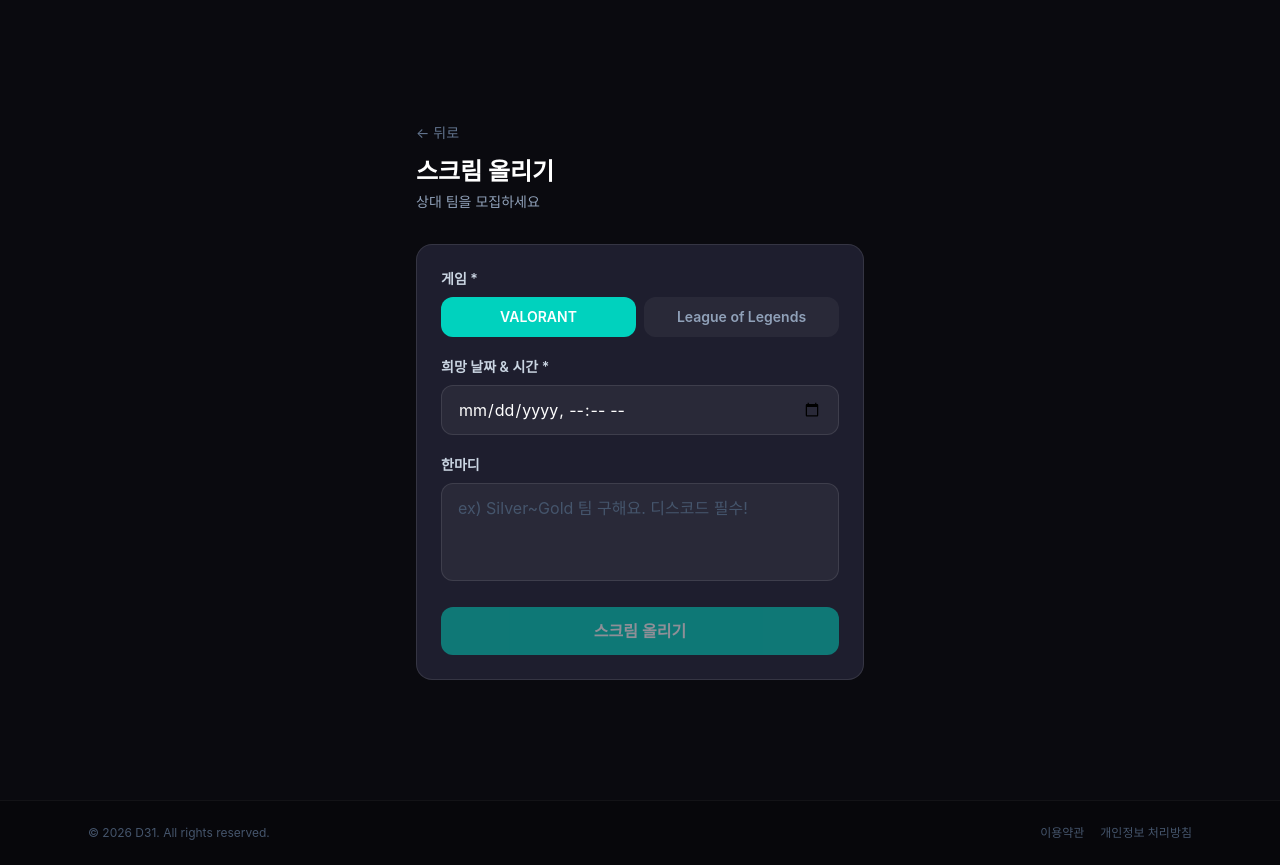
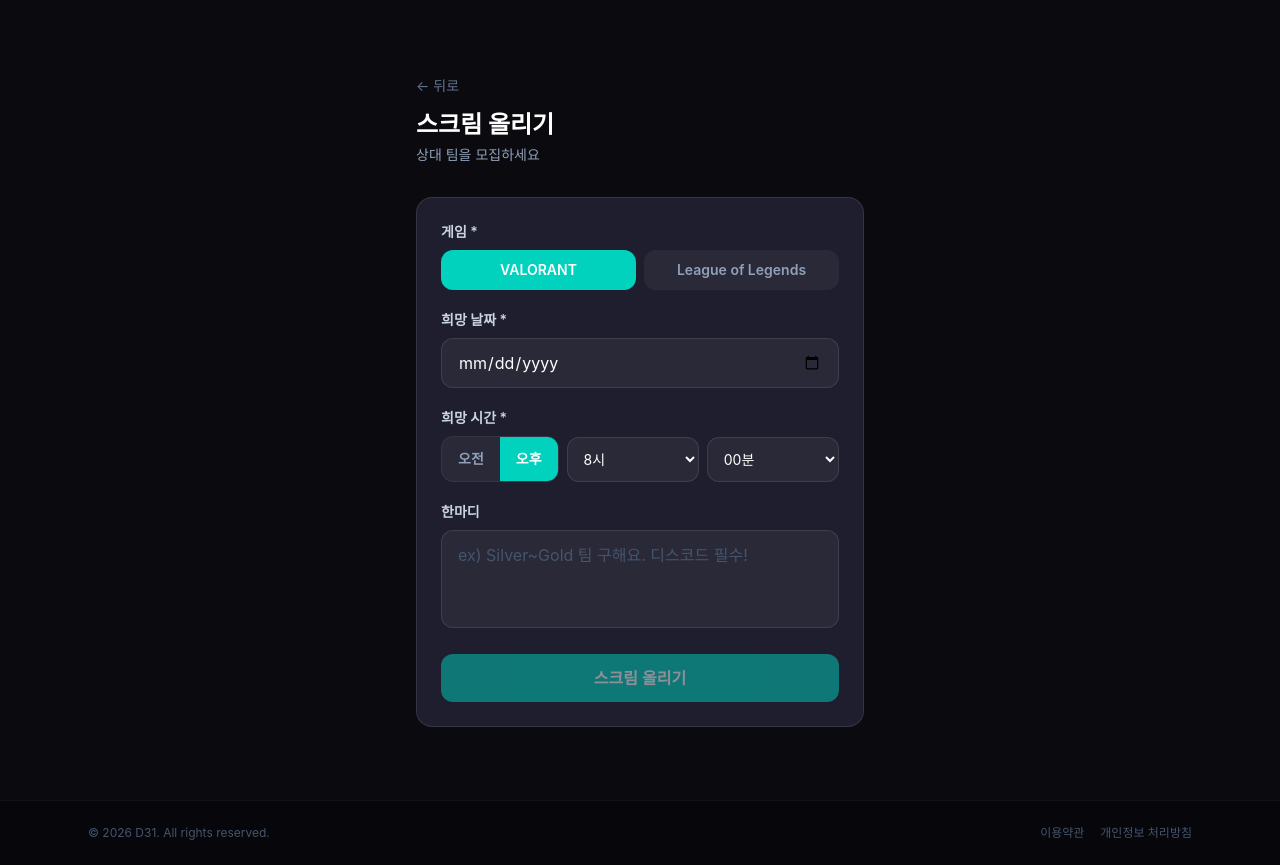
Before and after one commit to D31-Maxverstappen/scrim-platform, a Next.js app: page /scrims/post in a window 1280 px wide. Built offline with nearby package versions, Linux system fonts and the light colour scheme.

Commit message:
feat: 스크림 시간 입력 오전/오후 토글 + 시/분 드롭다운으로 변경

```diff
--- a/src/app/scrims/post/page.tsx
+++ b/src/app/scrims/post/page.tsx
@@ -12,16 +12,24 @@ export default function PostScrimPage() {
   const [isPending, startTransition] = useTransition()
   const [error, setError] = useState('')
   const [game, setGame] = useState('valorant')
-  const [datetime, setDatetime] = useState('')
+
+  const [date, setDate] = useState('')
+  const [hour, setHour] = useState('8')
+  const [minute, setMinute] = useState('00')
+  const [ampm, setAmpm] = useState<'오전' | '오후'>('오후')
 
   const handleSubmit = (e: React.FormEvent<HTMLFormElement>) => {
     e.preventDefault()
-    if (!datetime) { setError('희망 날짜와 시간을 입력해주세요.'); return }
+    if (!date) { setError('희망 날짜를 선택해주세요.'); return }
     setError('')
+
+    let h = parseInt(hour)
+    if (ampm === '오전' && h === 12) h = 0
+    if (ampm === '오후' && h !== 12) h += 12
+    const time = `${String(h).padStart(2, '0')}:${minute}`
+
     const formData = new FormData(e.currentTarget)
     formData.set('game_type', game)
-    // datetime-local → date + time 분리
-    const [date, time] = datetime.split('T')
     formData.set('preferred_date', date)
     formData.set('preferred_time', time)
 
@@ -42,6 +50,7 @@ export default function PostScrimPage() {
 
         <form onSubmit={handleSubmit} className="bg-[#1e1e2e] border border-white/10 rounded-2xl p-6 flex flex-col gap-5">
 
+          {/* 게임 */}
           <div>
             <label className="text-slate-300 text-sm font-semibold block mb-2">게임 *</label>
             <div className="grid grid-cols-2 gap-2">
@@ -54,22 +63,51 @@ export default function PostScrimPage() {
             </div>
           </div>
 
+          {/* 날짜 */}
           <div>
-            <label className="text-slate-300 text-sm font-semibold block mb-2">희망 날짜 & 시간 *</label>
+            <label className="text-slate-300 text-sm font-semibold block mb-2">희망 날짜 *</label>
             <input
-              type="datetime-local"
-              value={datetime}
-              onChange={(e) => setDatetime(e.target.value)}
-              required
+              type="date"
+              value={date}
+              onChange={(e) => setDate(e.target.value)}
               className="w-full bg-white/5 border border-white/10 rounded-xl px-4 py-3 text-white focus:outline-none focus:border-[#00D2BE] transition"
             />
           </div>
 
+          {/* 시간 */}
+          <div>
+            <label className="text-slate-300 text-sm font-semibold block mb-2">희망 시간 *</label>
+            <div className="flex items-center gap-2">
+              {/* 오전/오후 토글 */}
+              <div className="flex rounded-xl overflow-hidden border border-white/10 shrink-0">
+                {(['오전', '오후'] as const).map((v) => (
+                  <button key={v} type="button" onClick={() => setAmpm(v)}
+                    className={`px-4 py-3 text-sm font-bold transition ${ampm === v ? 'bg-[#00D2BE] text-white' : 'bg-white/5 text-slate-400 hover:bg-white/10'}`}>
+                    {v}
+                  </button>
+                ))}
+              </div>
+              {/* 시 */}
+              <select value={hour} onChange={(e) => setHour(e.target.value)}
+                className="flex-1 bg-white/5 border border-white/10 rounded-xl px-3 py-3 text-white text-sm focus:outline-none focus:border-[#00D2BE] transition">
+                {Array.from({ length: 12 }, (_, i) => i + 1).map((h) => (
+                  <option key={h} value={h}>{h}시</option>
+                ))}
+              </select>
+              {/* 분 */}
+              <select value={minute} onChange={(e) => setMinute(e.target.value)}
+                className="flex-1 bg-white/5 border border-white/10 rounded-xl px-3 py-3 text-white text-sm focus:outline-none focus:border-[#00D2BE] transition">
+                {['00', '10', '20', '30', '40', '50'].map((m) => (
+                  <option key={m} value={m}>{m}분</option>
+                ))}
+              </select>
+            </div>
+          </div>
+
+          {/* 한마디 */}
           <div>
             <label className="text-slate-300 text-sm font-semibold block mb-2">한마디</label>
-            <textarea
-              name="note"
-              rows={3}
+            <textarea name="note" rows={3}
               placeholder="ex) Silver~Gold 팀 구해요. 디스코드 필수!"
               className="w-full bg-white/5 border border-white/10 rounded-xl px-4 py-3 text-white placeholder-slate-600 focus:outline-none focus:border-[#00D2BE] transition resize-none"
             />
@@ -79,7 +117,7 @@ export default function PostScrimPage() {
             <p className="text-red-400 text-sm bg-red-500/10 border border-red-500/20 rounded-xl px-4 py-3">{error}</p>
           )}
 
-          <button type="submit" disabled={isPending || !datetime}
+          <button type="submit" disabled={isPending || !date}
             className="w-full bg-[#00D2BE] hover:bg-[#00a896] disabled:opacity-50 text-white font-semibold py-3 rounded-xl transition">
             {isPending ? '올리는 중...' : '스크림 올리기'}
           </button>
```
